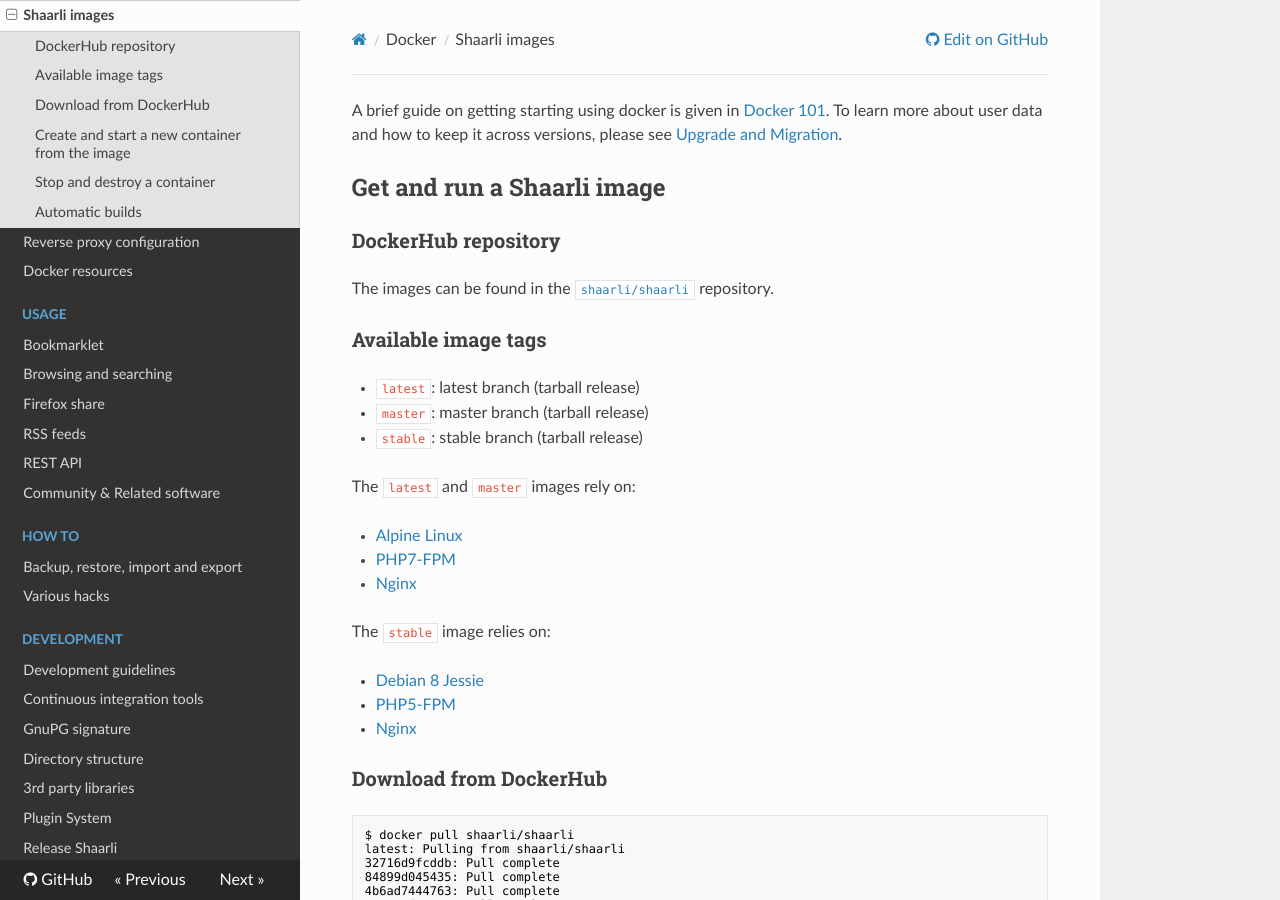
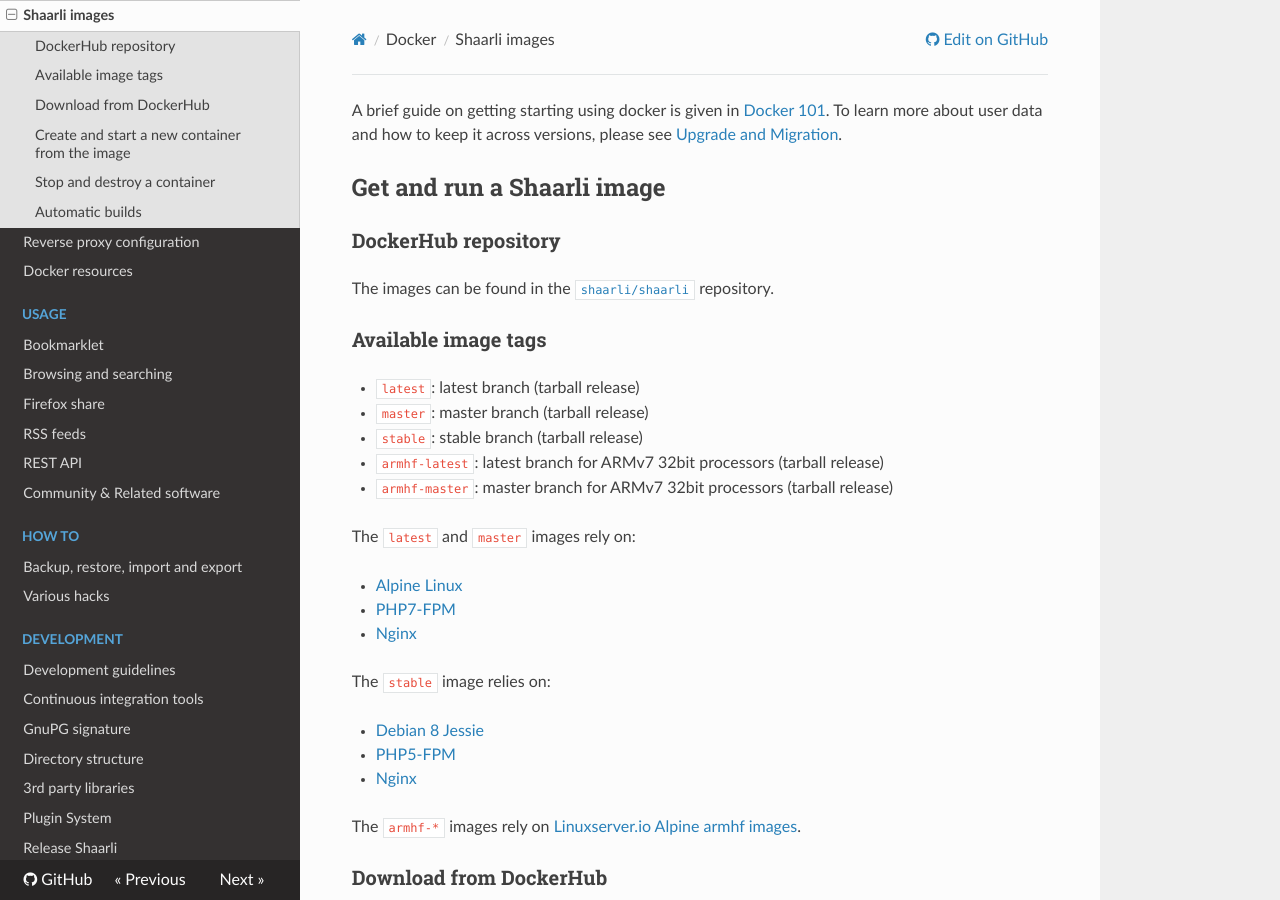
Before and after one commit to sebsauvage/Shaarli, an MkDocs documentation site: the page built from doc/md/docker/shaarli-images.md, in a window 1280 px wide and 900 px high. Built offline with MkDocs 1.6.1, drawn with Linux system fonts in a browser that asks for light colours; nearby versions of some CDN libraries; old or Windows-style settings are respelled for this version of MkDocs.

Commit message:
doc: add armhf docker images

````diff
--- a/doc/md/docker/shaarli-images.md
+++ b/doc/md/docker/shaarli-images.md
@@ -11,6 +11,8 @@
 - `latest`: latest branch (tarball release)
 - `master`: master branch (tarball release)
 - `stable`: stable branch (tarball release)
+- `armhf-latest`: latest branch for ARMv7 32bit processors (tarball release)
+- `armhf-master`: master branch for ARMv7 32bit processors (tarball release)
 
 The `latest` and `master` images rely on:
 
@@ -24,6 +26,7 @@
 - [PHP5-FPM](http://php-fpm.org/)
 - [Nginx](http://nginx.org/)
 
+The `armhf-*` images rely on [Linuxserver.io Alpine armhf images](https://hub.docker.com/r/lsiobase/alpine.armhf/).
 
 ### Download from DockerHub
 ```bash
````
